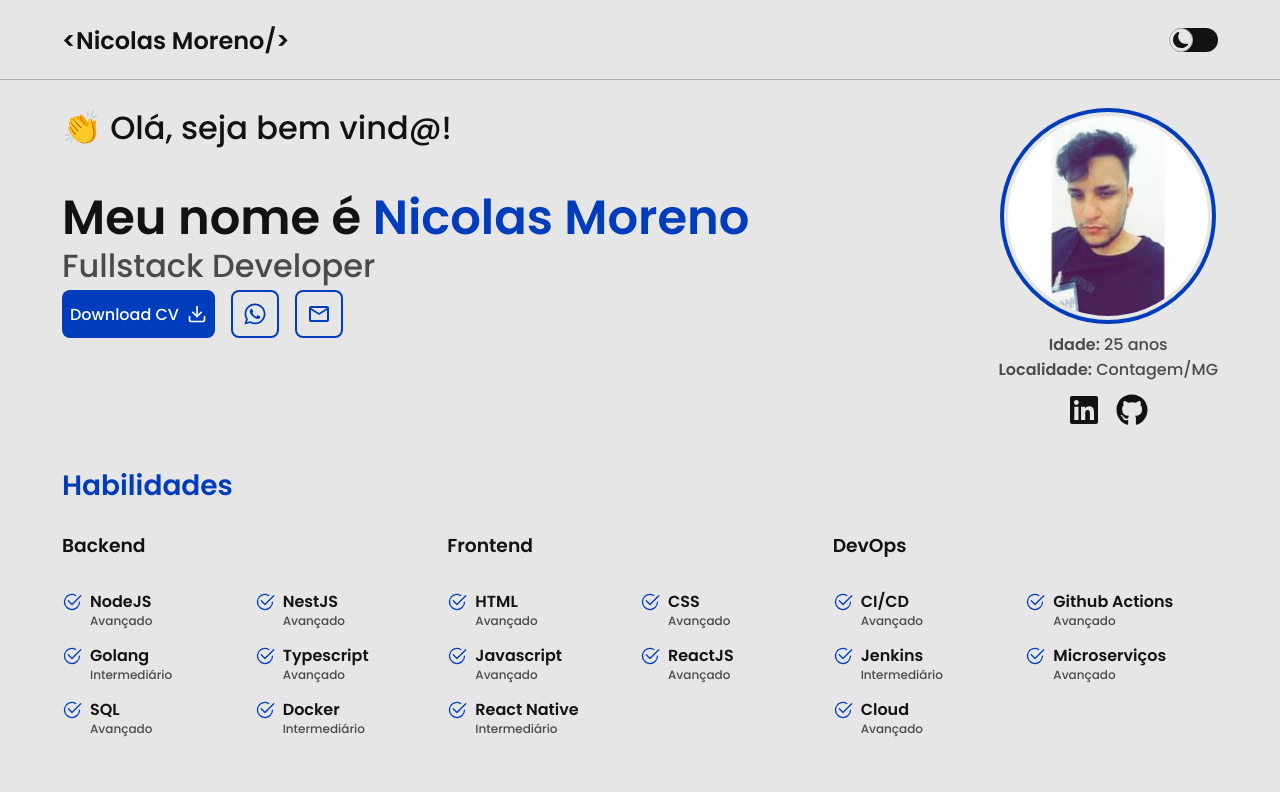
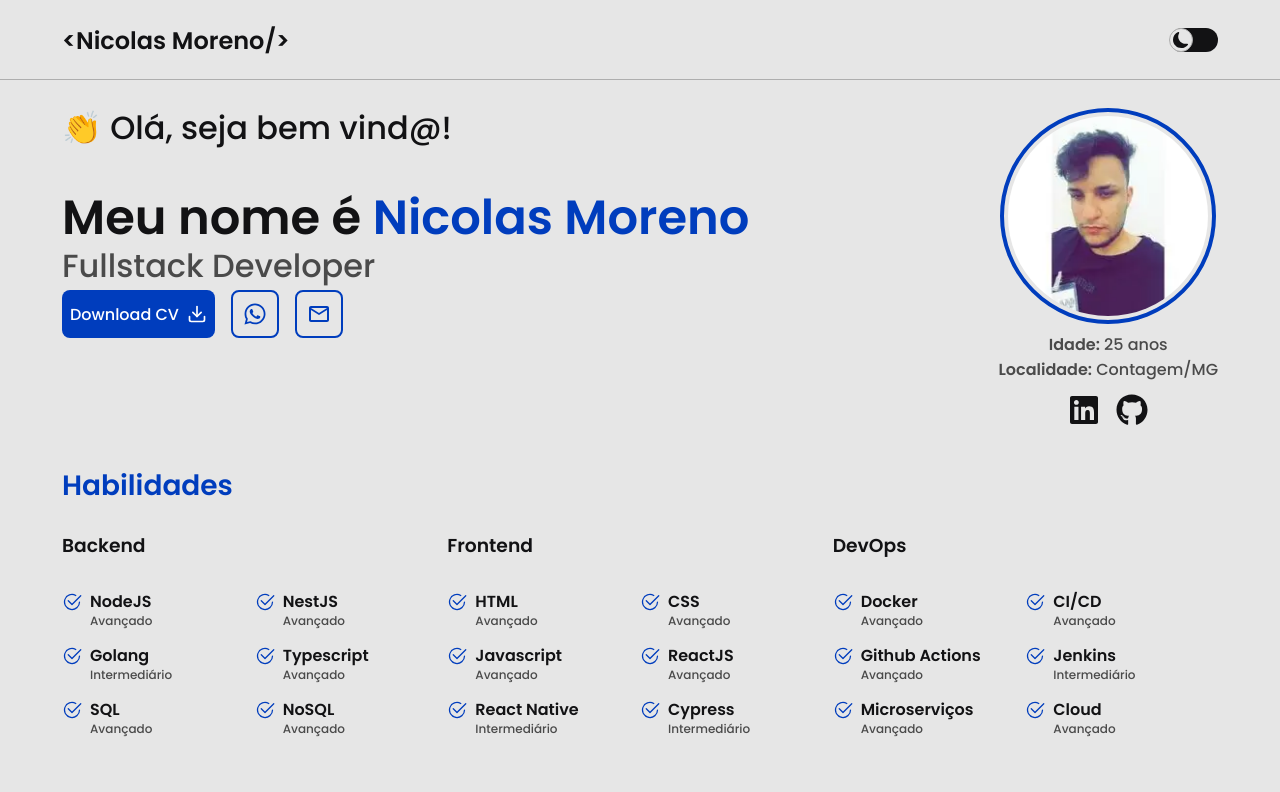
Before and after one commit to NicolasAlvesM/nicolasmoreno.dev, a React (Vite) app: page / in a window 1280 px wide. Shown: the top 792 px of the page. Built offline with nearby package versions, Linux system fonts and the light colour scheme.

Commit message:
change profile pic format and add skills items

```diff
--- a/src/containers/Presentation/index.tsx
+++ b/src/containers/Presentation/index.tsx
@@ -20,7 +20,7 @@ import moment from 'moment';
 import { FaLinkedin, FaGithub, FaWhatsapp } from 'react-icons/fa';
 import { MdMailOutline } from "react-icons/md";
 
-import img from '../../assets/img/profile-pic.jpg';
+import img from '../../assets/img/profile-pic.webp';
 
 import cv from '../../assets/pdf/Nicolas_Moreno_A._Medeiros.pdf';
 
--- a/src/containers/Skills/index.tsx
+++ b/src/containers/Skills/index.tsx
@@ -49,8 +49,8 @@ export default function Skills() {
                         <SkillItem>
                             <BsCheck2Circle size={20} />
                             <div>
-                                <strong>Docker</strong>
-                                <span>Intermediário</span>
+                                <strong>NoSQL</strong>
+                                <span>Avançado</span>
                             </div>
                         </SkillItem>
                     </SkillsList>
@@ -93,11 +93,25 @@ export default function Skills() {
                                 <span>Intermediário</span>
                             </div>
                         </SkillItem>
+                        <SkillItem>
+                            <BsCheck2Circle size={20} />
+                            <div>
+                                <strong>Cypress</strong>
+                                <span>Intermediário</span>
+                            </div>
+                        </SkillItem>
                     </SkillsList>
                 </SkillsArea>
                 <SkillsArea>
                     <SkillAreaTitle>DevOps</SkillAreaTitle>
                     <SkillsList>
+                        <SkillItem>
+                            <BsCheck2Circle size={20} />
+                            <div>
+                                <strong>Docker</strong>
+                                <span>Avançado</span>
+                            </div>
+                        </SkillItem>
                         <SkillItem>
                             <BsCheck2Circle size={20} />
                             <div>
```
Also changed, not shown: src/assets/img/profile-pic.jpg (deleted), src/assets/img/profile-pic.webp (added).
